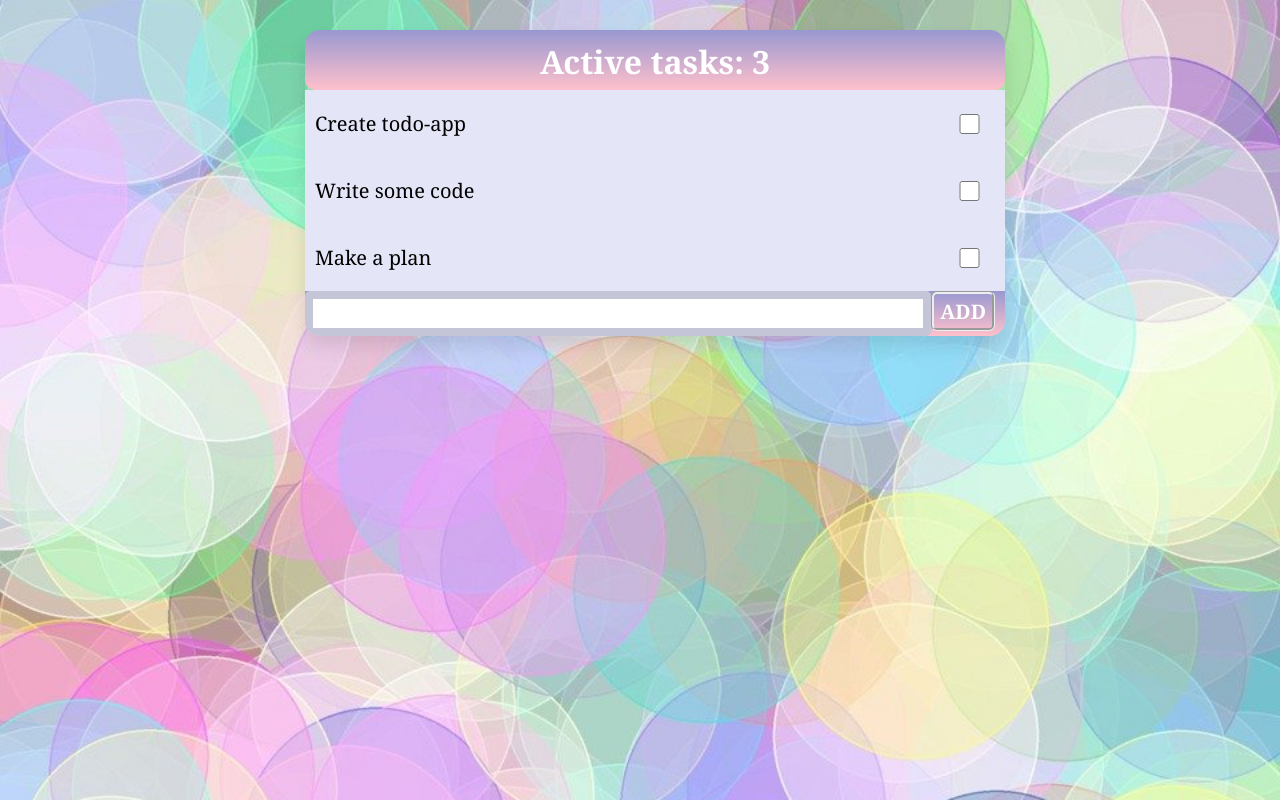
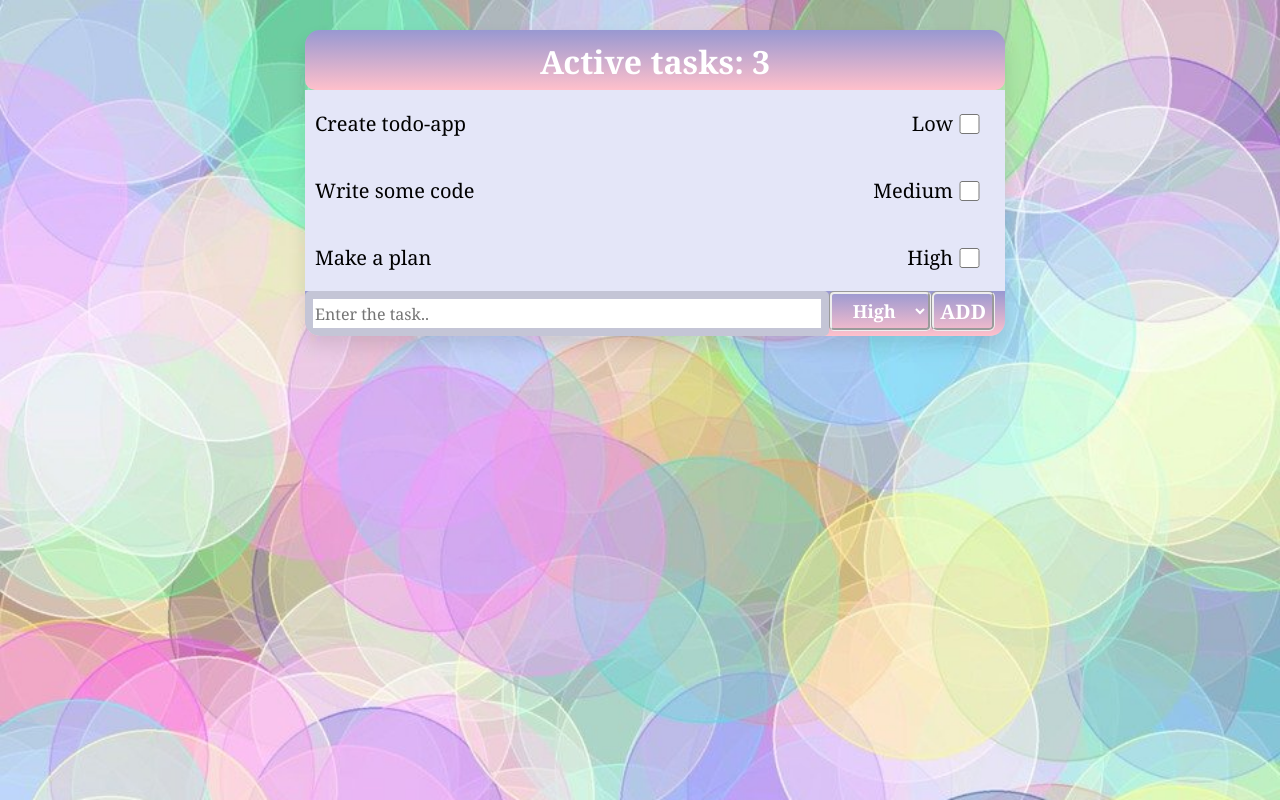
Before and after one commit to AlionaSmirnova/react-todolist, a React (Create React App) app: page / in a window 1280 px wide. Built offline with nearby package versions, Linux system fonts and the light colour scheme.

Commit message:
select added

```diff
--- a/src/App.js
+++ b/src/App.js
@@ -10,13 +10,12 @@ class App extends React.Component {
       tasks: [
         { id: 0, title: "Create todo-app", done: false, priority: "Low" },
         { id: 1, title: "Write some code", done: false, priority: "Medium" },
-        { id: 2, title: "Make a plan", done: false, priority: "Medium" },
+        { id: 2, title: "Make a plan", done: false, priority: "High" },
       ],
     };
     this.onChangeCheck = this.onChangeCheck.bind(this);
     this.removeTask = this.removeTask.bind(this);
     this.addTask = this.addTask.bind(this);
-    // this.inputChange = this.inputChange.bind(this);
   }
 
   removeTask(index) {
@@ -30,29 +29,15 @@ class App extends React.Component {
   addTask(task) {
     let newTasks = this.state.tasks;
     newTasks.push({
-      // id: tasks.length !== 0 ? task.length : 0,
-      id: newTasks.length + 1,
+      id: newTasks.length,
       title: task,
       done: false,
+      priority: ''
     });
     this.setState({
       tasks: newTasks,
     });
   }
-  // addTask(task) {
-  //   // this.setState(state => {
-  //     let { tasks } = this.state;
-  //     tasks.push({
-  //       // id: tasks.length !== 0 ? task.length : 0,
-  //       id: task.length+1,
-  //       title: task,
-  //       done: false
-  //     });
-  //     // this.setState({ tasks: tasks})
-  //     console.log(tasks);
-  //      return {...tasks, task};
-  // };
-
   onChangeCheck(id, isDone) {
     const newTasks = this.state.tasks.map((task) => {
       if (task.id === id) {
@@ -63,6 +48,7 @@ class App extends React.Component {
     this.setState({
       tasks: newTasks,
     });
+    console.log(newTasks);
   }
   render() {
     const { tasks } = this.state;
@@ -78,7 +64,7 @@ class App extends React.Component {
             removeTask={this.removeTask}
             task={task}
             key={task.id}
-            // priority={task.priority}
+            priority={task.priority}
             index={index}
           />
         ))}
--- a/src/Task.js
+++ b/src/Task.js
@@ -3,11 +3,14 @@ import React from "react";
 const Task = ({ task, onChangeCheck, removeTask, index, ...props }) => {
   const ActionBtn = () => (
     <div className="actionBtn">
+        <p> {task.priority}</p>
+
       <input
         type="checkbox"
         checked={task.done}
         onChange={() => onChangeCheck(task.id, task.done)}
       ></input>
+
       <button
         value="delete"
         className={btnDelete}
@@ -23,6 +26,7 @@ const Task = ({ task, onChangeCheck, removeTask, index, ...props }) => {
   return (
     <div className="task" className={className}>
       <p>{task.title} </p>
+      {/* <select value={value} onChange={this.changeSelect} className="select"> </select> */}
       <ActionBtn> </ActionBtn>
     </div>
   );
--- a/src/TaskInput.js
+++ b/src/TaskInput.js
@@ -5,6 +5,7 @@ class TaskInput extends React.Component {
     super(props);
     this.state = {
       input: '',
+      value: ''
     };
     this.addTask = this.addTask.bind(this);
   }
@@ -23,18 +24,27 @@ class TaskInput extends React.Component {
       input: event.target.value,
     });
   }
+  changeSelect = (event) => {
+    this.setState({
+      value: event.target.value,
+    });
+  }
 
   render() {
     const { input } = this.state;
+    const { value } = this.state;
     return (
       <div className="task-input">
-        <input value={input} onChange={this.inputChange}></input>
-        {/* <select className="select">
+        <input type="text" value={input} onChange={this.inputChange} placeholder="Enter the task.."></input>
+        <select value={value} onChange={this.changeSelect} className="select">
           <option value="high">High</option>
           <option value="medium">Medium</option>
           <option value="low">Low</option>
-        </select> */}
+        </select>
+         {/* <p> option: {value}
+         </p> */}
         <button onClick={this.addTask}>ADD</button>
+
       </div>
     );
   }
```
